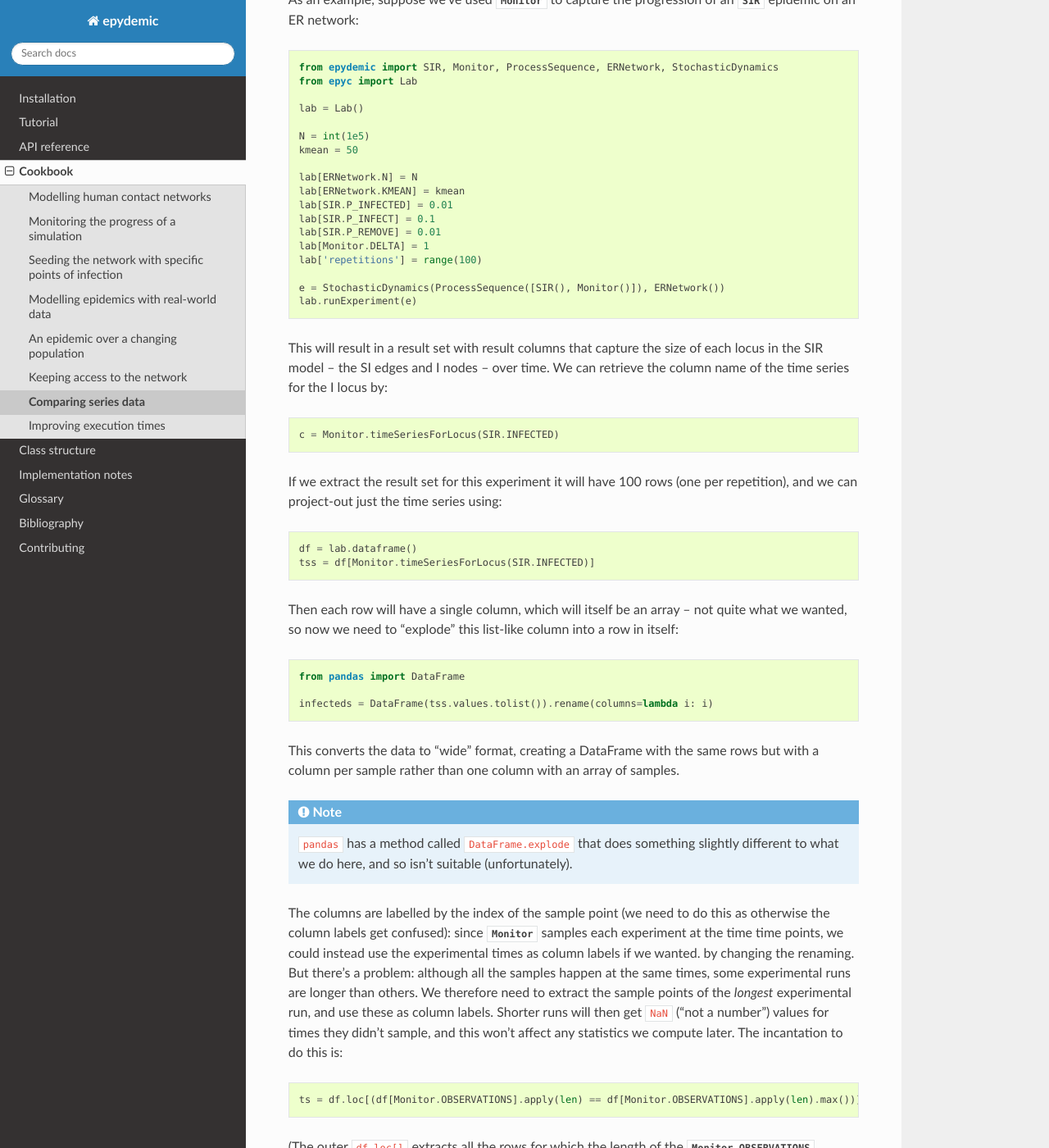
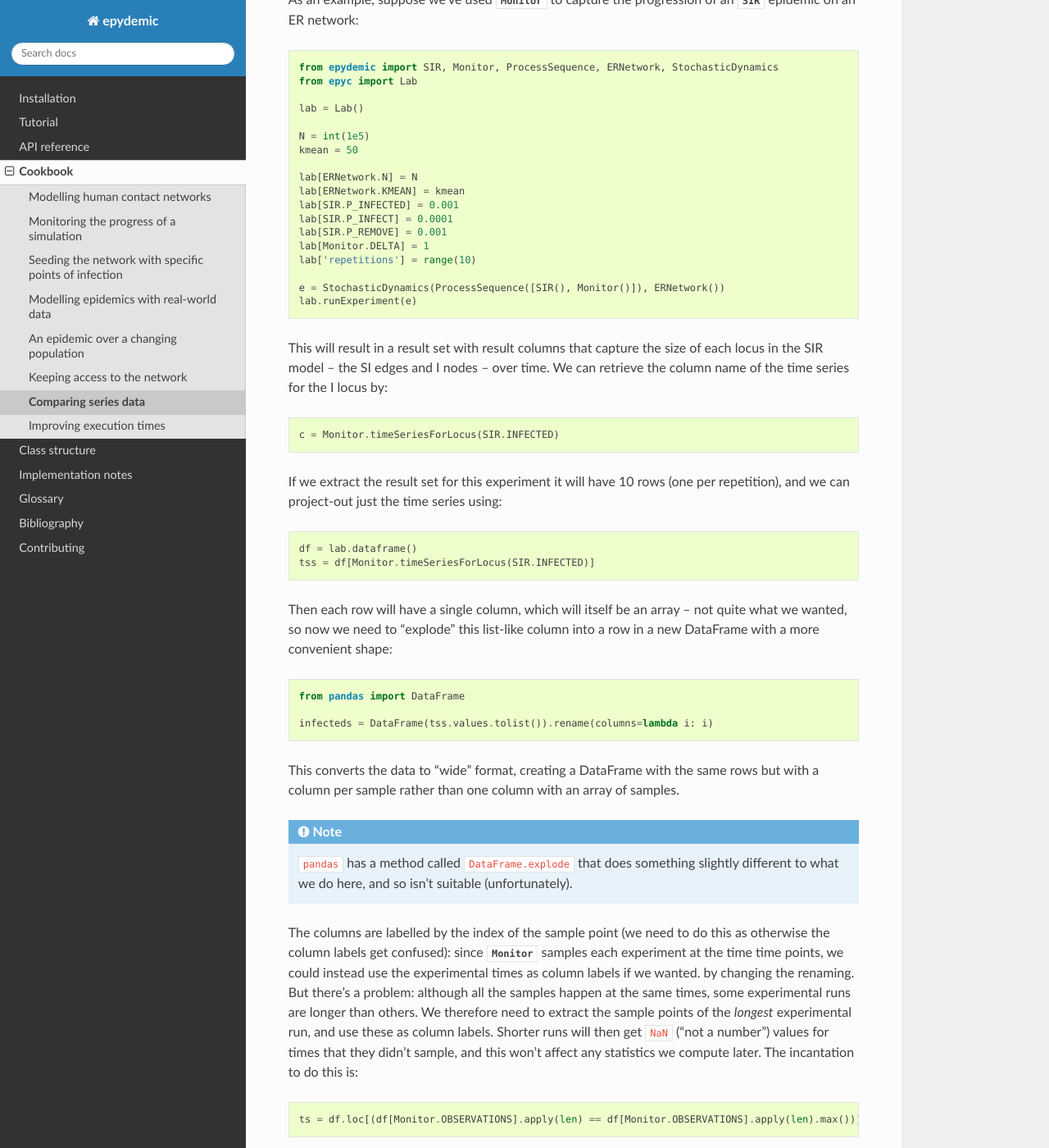
Before and after one commit to simoninireland/epydemic, a Sphinx documentation site: the page built from doc/cookbook/compare-series.rst, in a window 1280 px wide and 1400 px high, scrolled down 560 px. Shown: the whole window at 82% size. Built offline with Sphinx 7.4.7 and the Read the Docs theme 2.0.0, drawn with Linux system fonts in a browser that asks for light colours; some of the changed text lies outside the part shown.

Commit message:
Typos and matched to code exmaple

```diff
--- a/doc/cookbook/compare-series.rst
+++ b/doc/cookbook/compare-series.rst
@@ -40,11 +40,11 @@ progression of an :class:`SIR` epidemic on an ER network:
 
    lab[ERNetwork.N] = N
    lab[ERNetwork.KMEAN] = kmean
-   lab[SIR.P_INFECTED] = 0.01
-   lab[SIR.P_INFECT] = 0.1
-   lab[SIR.P_REMOVE] = 0.01
+   lab[SIR.P_INFECTED] = 0.001
+   lab[SIR.P_INFECT] = 0.0001
+   lab[SIR.P_REMOVE] = 0.001
    lab[Monitor.DELTA] = 1
-   lab['repetitions'] = range(100)
+   lab['repetitions'] = range(10)
 
    e = StochasticDynamics(ProcessSequence([SIR(), Monitor()]), ERNetwork())
    lab.runExperiment(e)
@@ -58,7 +58,7 @@ I locus by:
 
    c = Monitor.timeSeriesForLocus(SIR.INFECTED)
 
-If we extract the result set for this experiment it will have 100 rows
+If we extract the result set for this experiment it will have 10 rows
 (one per repetition), and we can project-out just the time series
 using:
 
@@ -67,9 +67,10 @@ using:
    df = lab.dataframe()
    tss = df[Monitor.timeSeriesForLocus(SIR.INFECTED)]
 
-Then each row will have a single column, which will itself be an
-array -- not quite what we wanted, so now we need to "explode" this
-list-like column into a row in itself:
+Then each row will have a single column, which will itself be an array
+-- not quite what we wanted, so now we need to "explode" this
+list-like column into a row in a new DataFrame with a more convenient
+shape:
 
 .. code-block:: python
 
@@ -96,7 +97,7 @@ the samples happen at the same times, some experimental runs are
 longer than others. We therefore need to extract the sample points of
 the *longest* experimental run, and use these as column
 labels. Shorter runs will then get ``NaN`` ("not a number") values for
-times they didn't sample, and this won't affect any statistics we
+times that they didn't sample, and this won't affect any statistics we
 compute later. The incantation to do this is:
 
 .. code-block:: python
@@ -164,12 +168,12 @@ can do this too, using the raw exploded data as well as the summaries:
    # plot the raw data time series
    for i in range(len(infecteds)):
        cs = list(infecteds.iloc[i])
-       plt.scatter(ts[:5000:200], [I / N for I in cs[:5000:200]],
+       plt.scatter(ts[:maxt:step], [I / N for I in cs[:maxt:step]],
 		   color='lightblue', marker='.',                # raw data in a light shade
 		   label='raw' if i == 0 else None)              # only one label for all the raw plots
 
    # plot the mean on top
-   plt.plot(ts[:5000:200], [I / N for I in infectedMeans[:5000:200]],
+   plt.plot(ts[:maxt:step], [I / N for I in infectedMeans[:maxt:step]],
 	    color='blue', marker='.',                            # mean in a darker shade
 	    label='mean')
 
```
Also changed, not shown: other parts of doc/cookbook/compare-series.rst (+6 -3 lines).
